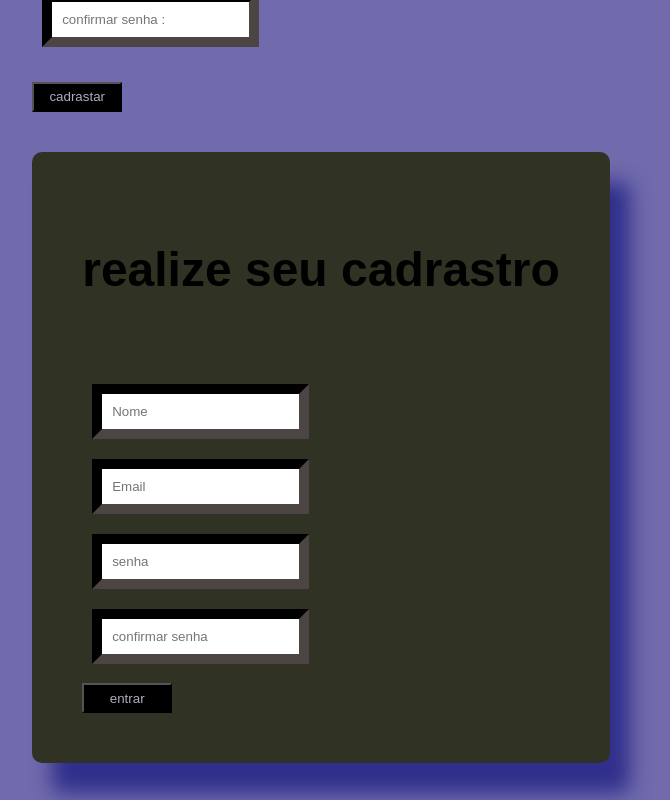
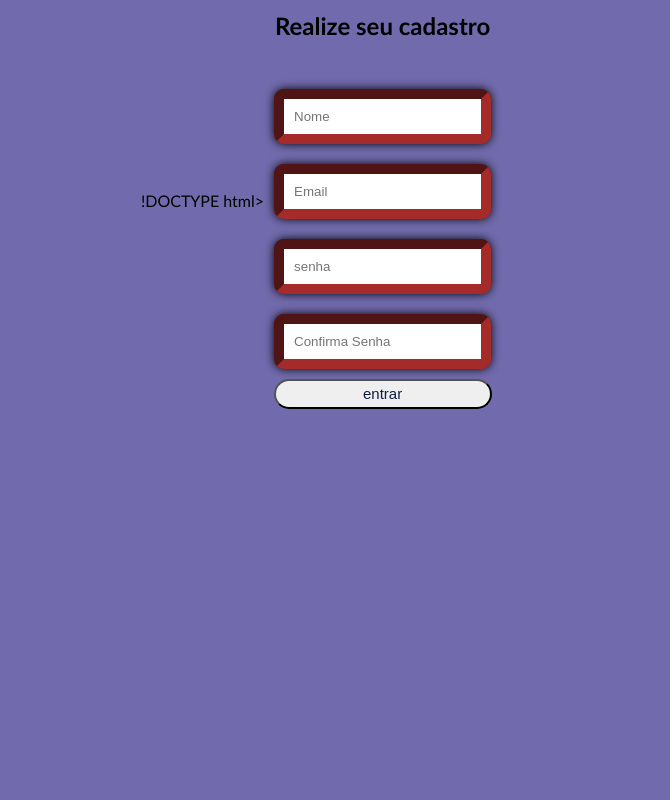
Before and after one commit to Roseira1212/pagina_de_cadrastro, a plain HTML site: page cadrastro.html in a window 1280 px wide. Shown: the whole page, without its empty margins (319-989 px from the left). Drawn offline with Linux system fonts and the light colour scheme.

Commit message:
Update cadrastro.html

```diff
--- a/cadrastro.html
+++ b/cadrastro.html
@@ -1,79 +1,65 @@
-<!DOCTYPE html>
-<html lang="pt-en">
-<head>
-    <meta charset="UTF-8">
-    <meta name="viewport" content="width=device-width, initial-scale=1.0">
-    <title>Document</title>
-</head>
-<body>
-   <h1><cadastre-se</h1>
-   <button>cadastre-se</button>
-   <a href="index.html"><button>cadastre-se</button></a>
-
-   <h2>realize seu cadrastro :"><br
-    <input type="text" placeholder="nome : "><br>
-    <input type="text" placeholder="Email :"><br>
-     <input type="text" placeholder="senha :"><br>
-      <input type="text" placeholder="confirmar senha :"><br>
-      <button>cadrastar</button>
-      <//body>
-      </h2><html>
-<!DOCTYPE html>
+!DOCTYPE html>
 <html lang="en">
 <head>
     <meta charset="UTF-8">
     <meta http-equiv="X-UA-Compatible" content="IE=edge">
     <meta name="viewport" content="width=device-width, initial-scale=1.0">
-    <title>Pgina de login</title>
+    <title>Pagina de login</title>
     <style>
         body{
             background-color: rgb(113, 106, 172);
-            font-family: Arial, Helvetica, sans-serif;
+            font-family: 'Gill Sans', 'Gill Sans MT', Calibri, 'Trebuchet MS', sans-serif;
             display: flex;
             justify-content: center;
             align-items: center;
             height: 50vh;
             margin: 0;
+            text-align: center;
         }
-        .container{
-            background-color: rgb(48, 50, 36);
-            padding: 50px;
-            border-radius: 10px;
-            box-shadow: 20px 30px 20px #30308c;
-        }
+
         input{
             padding: 10px;
             margin: 10px;
-            border: 10px inset rgb(77, 68, 68);
-            font: size 15px;
-            border: radius 15px; ;
+            border: 10px inset brown;
+            border-radius: 10px;
+            box-shadow: 0 0 10px;
+
         }
         button{
-            width: 90px;
+            width: 92%;
             height: 30px;
-            background-color:black;
-            color:rgb(173, 173, 192);
-            font: size 15px;
-            border: radius 15px;
+            border-color: black;
+            color: #121f44;
+            font-size: 15px;
+            border-radius: 20px;
             cursor: pointer;
-
         }
         button:hover{
-        background-color: rgb(66, 66, 62);
-        color: rgb(0, 0, 0);
+            border-color: aqua;
+            color: bisque;
         }
-
+        a{
+            color: black;
+            text-decoration: overline;
+        }
+        a:hover{
+            text-decoration: underline;
+            color: rgb(255, 208, 0);
+        }
     </style>
 </head>
 <body>
     <div class="container">
-        <h2>realize seu cadrastro</h2>
+        <h2> Realize seu cadastro</h2>
         <br><input type="text" placeholder="Nome">
         <br><input type="text" placeholder="Email">
         <br><input type="pessword" placeholder="senha">
-        <br><input type="password" placeholder="confirmar senha">
+        <br><input type="pesword" placeholder="Confirma Senha">
         <br><button>entrar</button>
+
 
     </div>
 </body>
 </html>
+
+</html>
```
